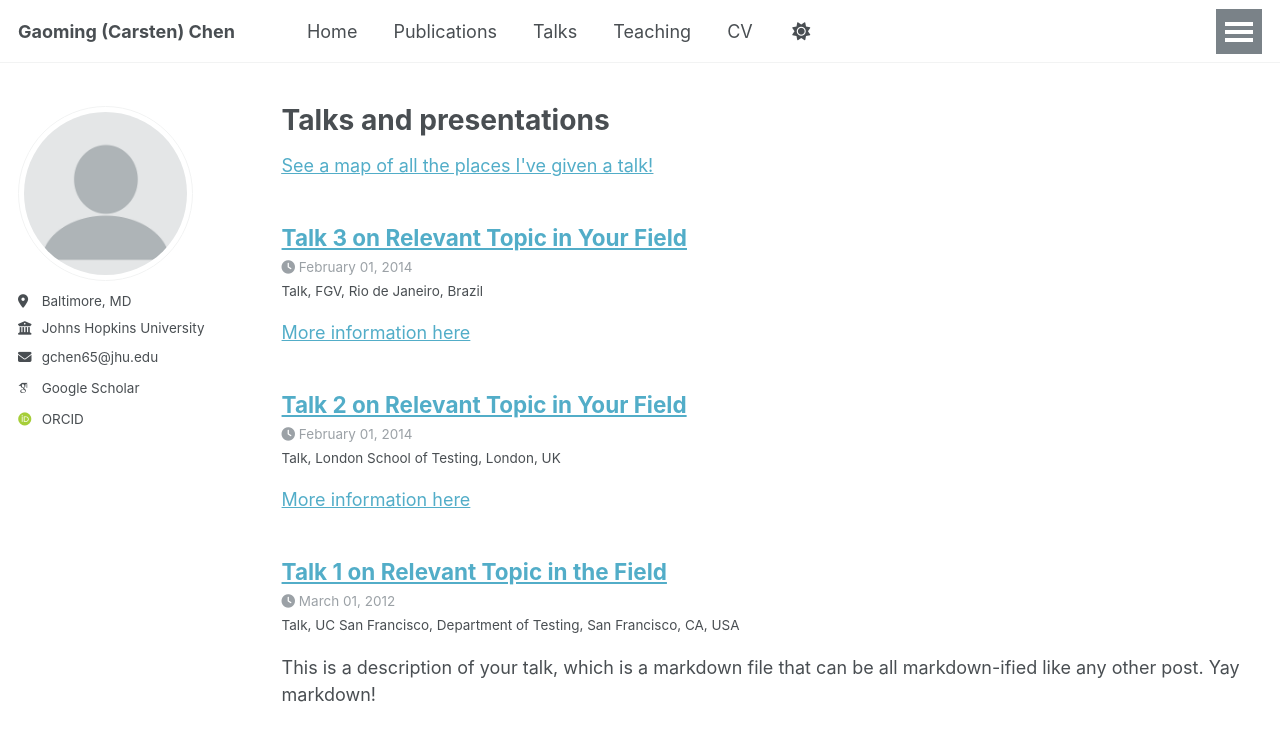
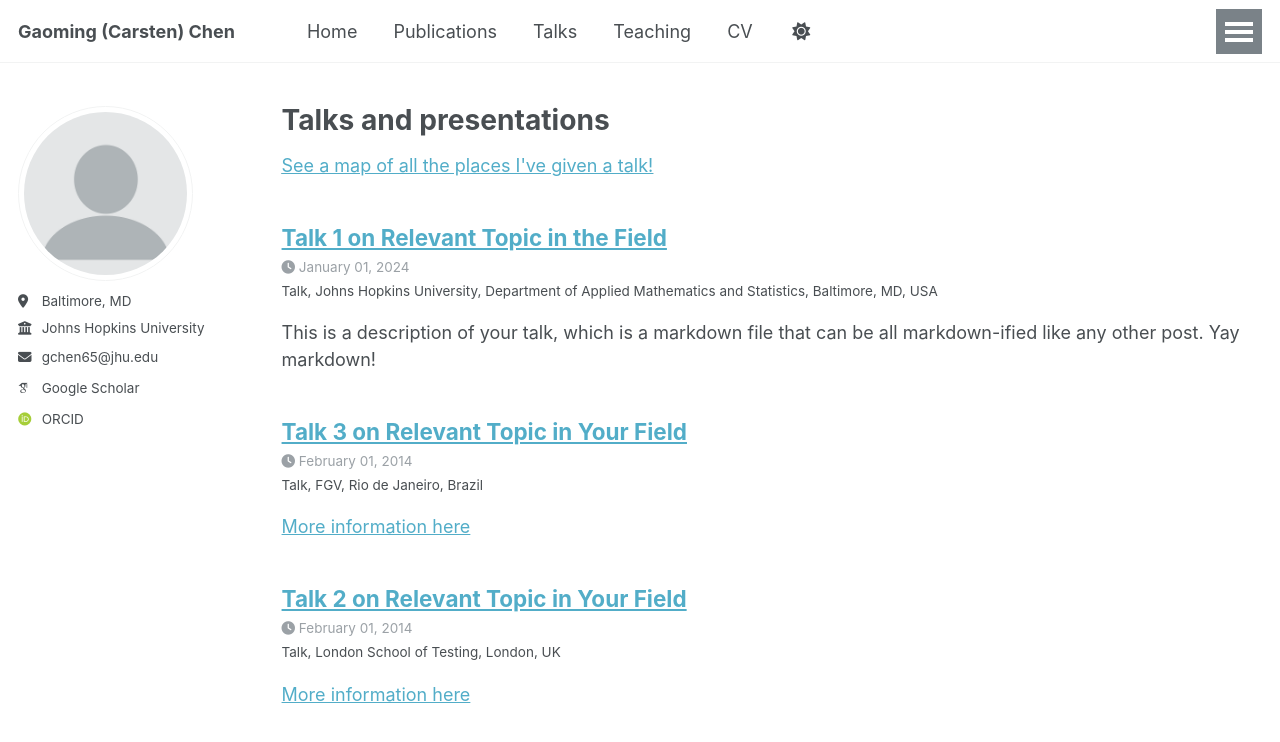
Before and after one commit to CarstenChen92/CarstenChen92.github.io, a Jekyll site: the page built from _pages/talks.html, in a window 1280 px wide and 1029 px high, cut to the strip 0-763 px from the top of the window. Shown: the top 742 px of the strip. Built offline with Jekyll 4.4.1, drawn with Linux system fonts in a browser that asks for light colours; some web fonts are replaced.

Commit message:
Test talk

```diff
--- a/_talks/2012-03-01-talk-1.md
+++ b/_talks/2012-03-01-talk-1.md
@@ -3,9 +3,9 @@
 collection: talks
 type: "Talk"
 permalink: /talks/2012-03-01-talk-1
-venue: "UC San Francisco, Department of Testing"
-date: 2012-03-01
-location: "San Francisco, CA, USA"
+venue: "Johns Hopkins University, Department of Applied Mathematics and Statistics"
+date: 2024-01-01
+location: "Baltimore, MD, USA"
 ---
 
 This is a description of your talk, which is a markdown file that can be all markdown-ified like any other post. Yay markdown!
```
